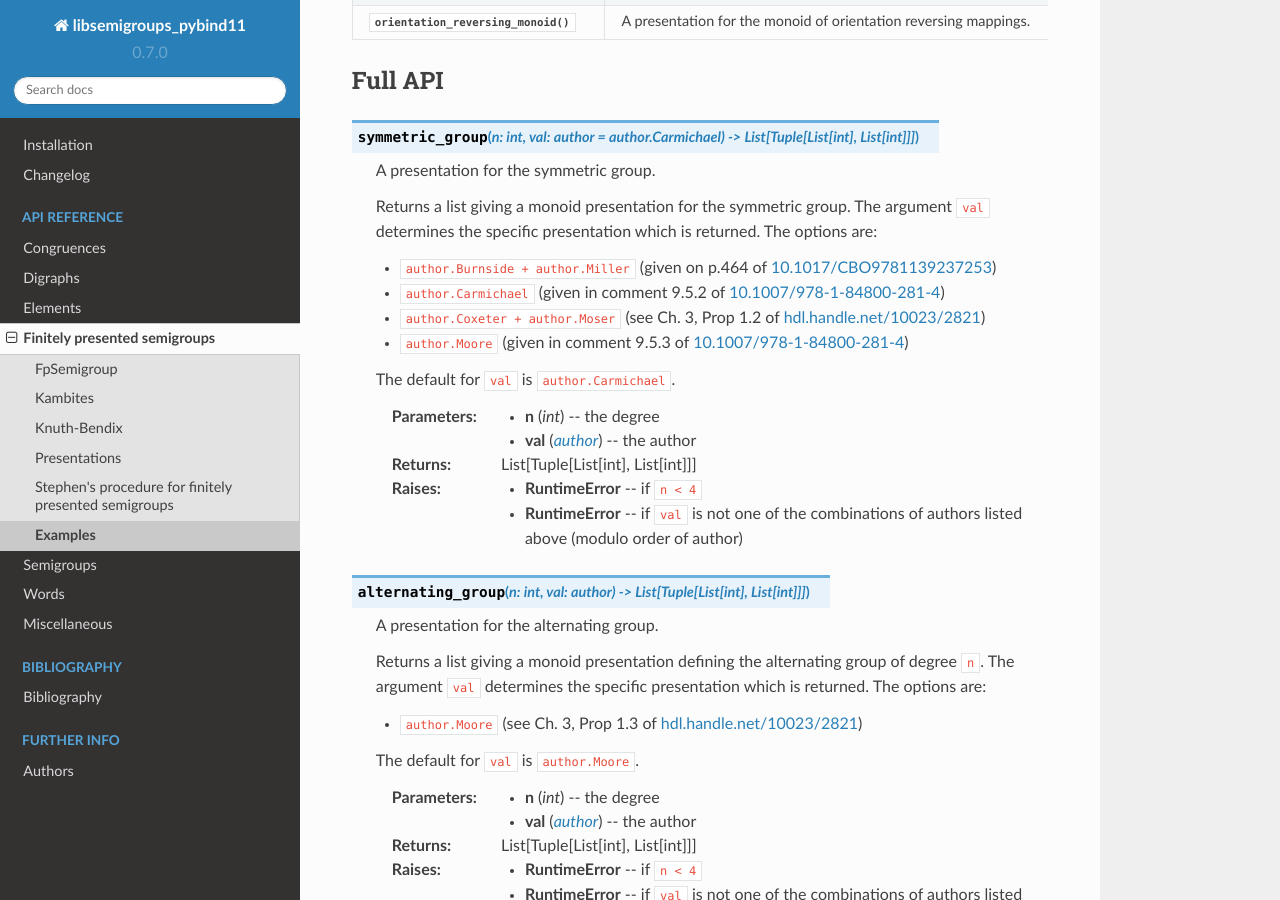
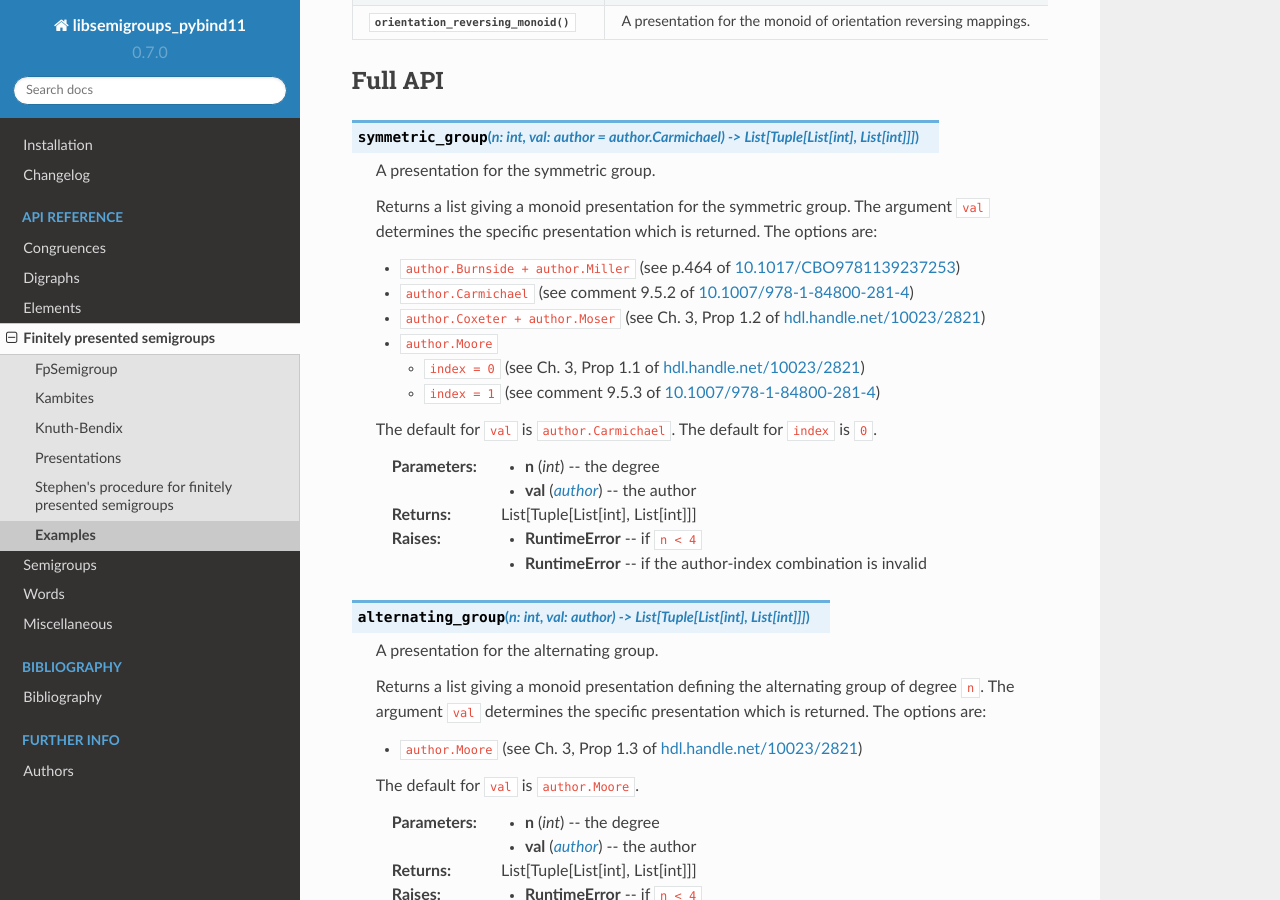
Before and after one commit to libsemigroups/libsemigroups_pybind11, a Sphinx documentation site: the page built from docs/source/api/fpsemi-examples.rst, in a window 1280 px wide and 900 px high, scrolled down 1021 px. Built offline with Sphinx 7.4.7 and the Read the Docs theme 2.0.0, drawn with Linux system fonts in a browser that asks for light colours; pages that are not in the unit, such as notebooks, are missing from menus.

Commit message:
Add third argument to symmetric_group

```diff
--- a/docs/source/api/fpsemi-examples.rst
+++ b/docs/source/api/fpsemi-examples.rst
@@ -93,12 +93,15 @@ Full API
    symmetric group. The argument ``val`` determines the specific presentation
    which is returned. The options are:
 
-   * ``author.Burnside + author.Miller`` (given on p.464 of `10.1017/CBO9781139237253`_)
-   * ``author.Carmichael`` (given in comment 9.5.2 of `10.1007/978-1-84800-281-4`_)
+   * ``author.Burnside + author.Miller`` (see p.464 of `10.1017/CBO9781139237253`_)
+   * ``author.Carmichael`` (see comment 9.5.2 of `10.1007/978-1-84800-281-4`_)
    * ``author.Coxeter + author.Moser`` (see Ch. 3, Prop 1.2 of `hdl.handle.net/10023/2821`_)
-   * ``author.Moore`` (given in comment 9.5.3 of `10.1007/978-1-84800-281-4`_)
+   * ``author.Moore``
 
-   The default for ``val`` is ``author.Carmichael``.
+     * ``index = 0`` (see Ch. 3, Prop 1.1 of `hdl.handle.net/10023/2821`_)
+     * ``index = 1`` (see comment 9.5.3 of `10.1007/978-1-84800-281-4`_)
+
+   The default for ``val`` is ``author.Carmichael``. The default for ``index`` is ``0``.
 
    :param n: the degree
    :type n: int
@@ -108,7 +111,7 @@ Full API
    :returns: List[Tuple[List[int], List[int]]]
 
    :raises RuntimeError: if ``n < 4``
-   :raises RuntimeError: if ``val`` is not one of the combinations of authors listed above (modulo order of author)
+   :raises RuntimeError: if the author-index combination is invalid
 
    .. _10.1017/CBO9781139237253: https://doi.org/10.1017/CBO9781139237253
    .. _10.1007/978-1-84800-281-4: https://doi.org/10.1007/978-1-84800-281-4
```
Also changed, not shown: 2 other files.
